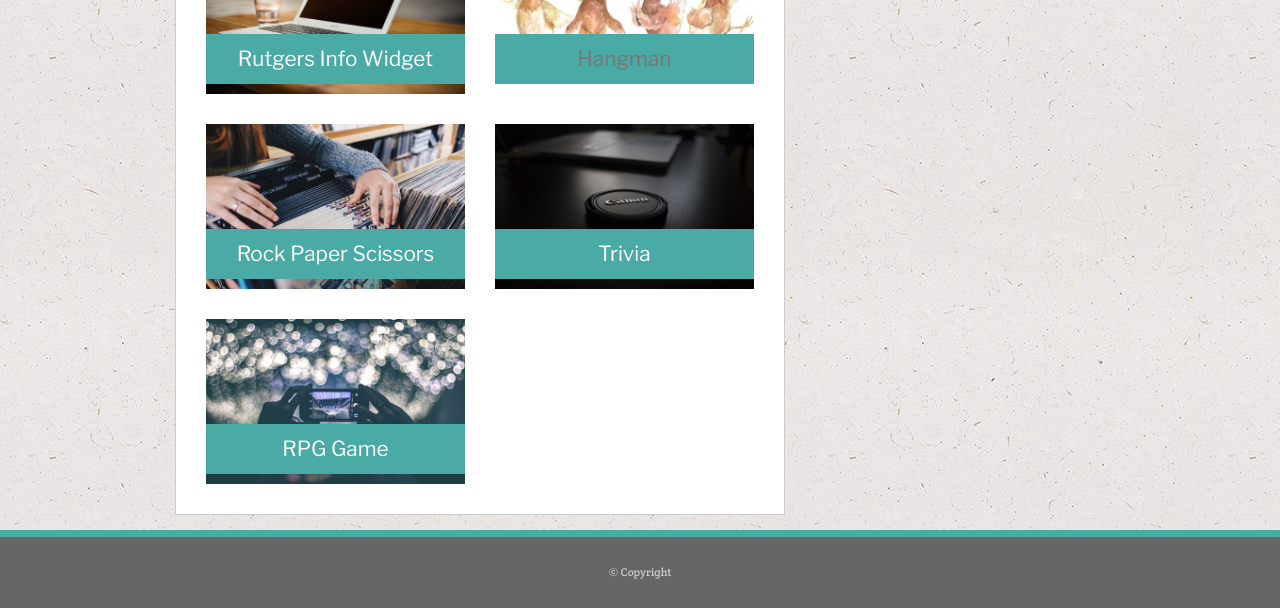
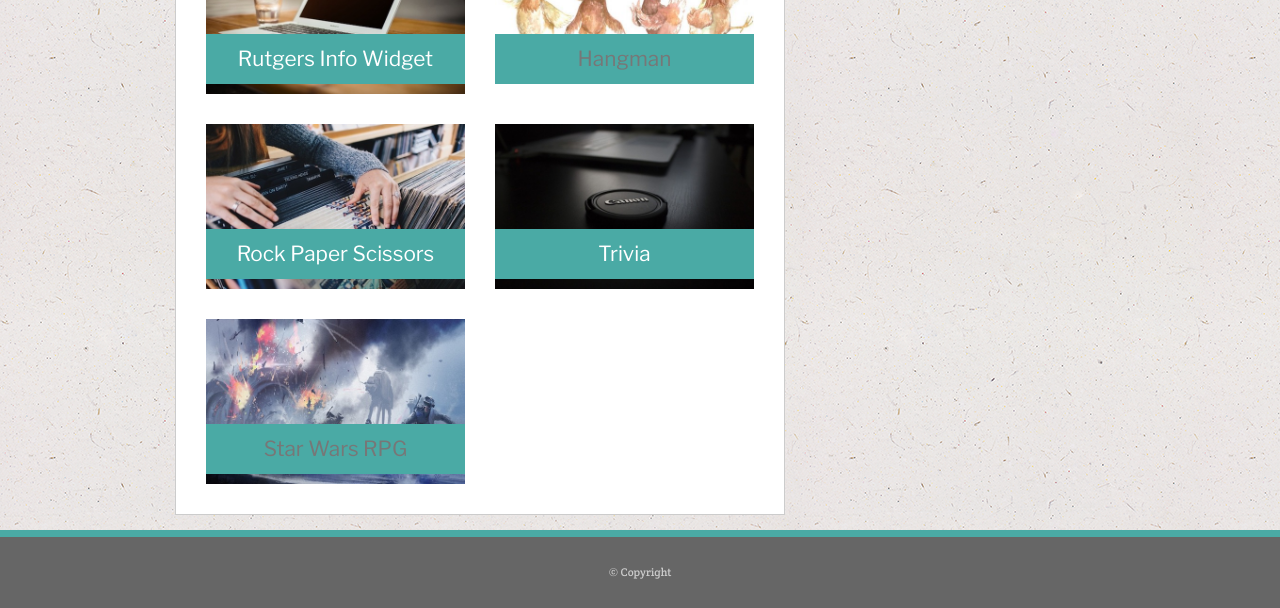
Before and after one commit to tastaub/responsive-portfolio, a plain HTML site: page portfolio.html in a window 1280 px wide. Shown: the part 280-888 px from the top of the page. Drawn offline with nearby package versions, Linux system fonts and the light colour scheme.

Commit message:
added rpg link

```diff
--- a/portfolio.html
+++ b/portfolio.html
@@ -58,8 +58,8 @@
 						</div>
 						<div class="portfolioContainer">
 							<div class="boxLink">
-								<img src="assets/images/camera.jpg">
-								<div class="portfolioTag">RPG Game</div>
+								<img src="assets/images/starwars.jpg">
+								<div class="portfolioTag"><a href="https://tastaub.github.io/rpg_game/">Star Wars RPG</a></div>
 							</div>
 						</div>
 					</section>
```
Also changed, not shown: assets/images/starwars.jpg (added).
